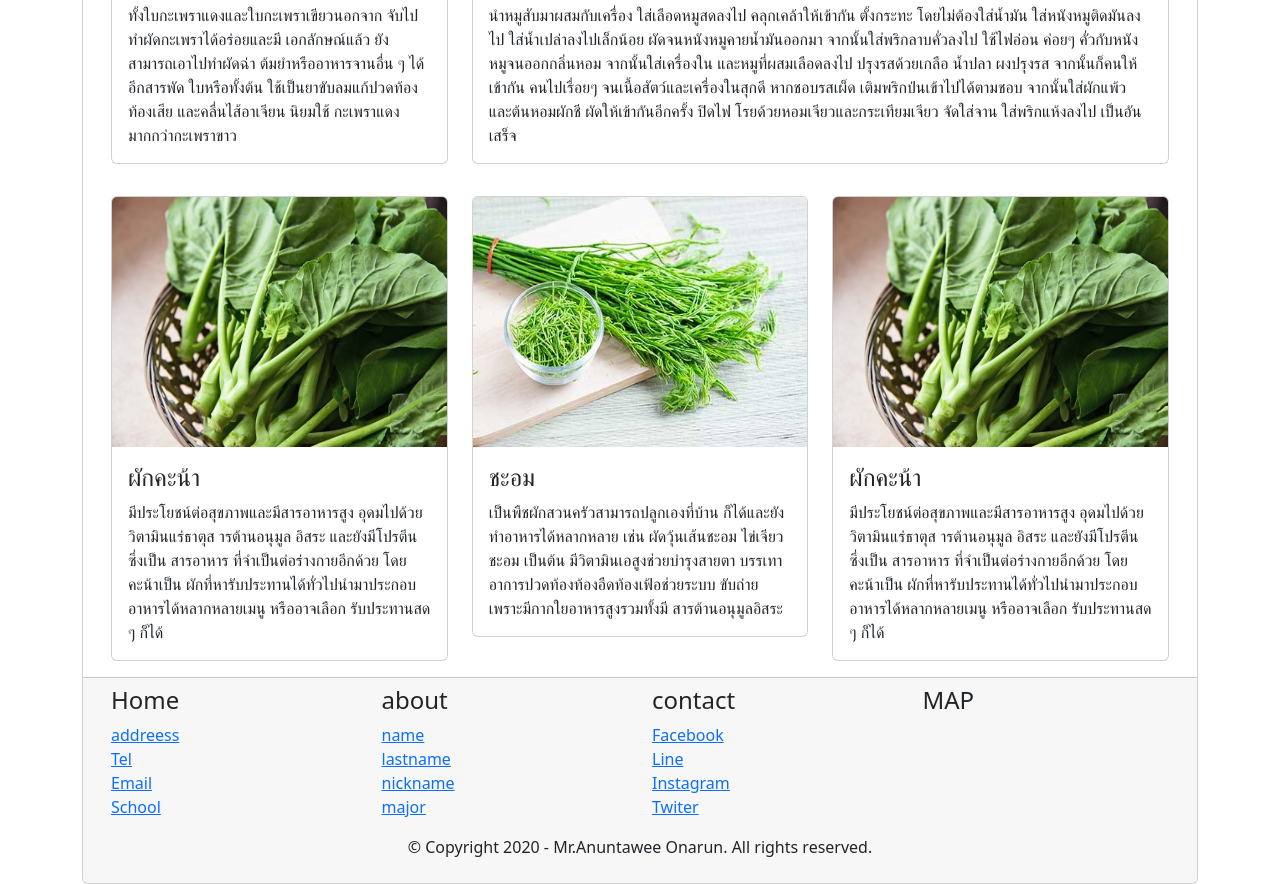
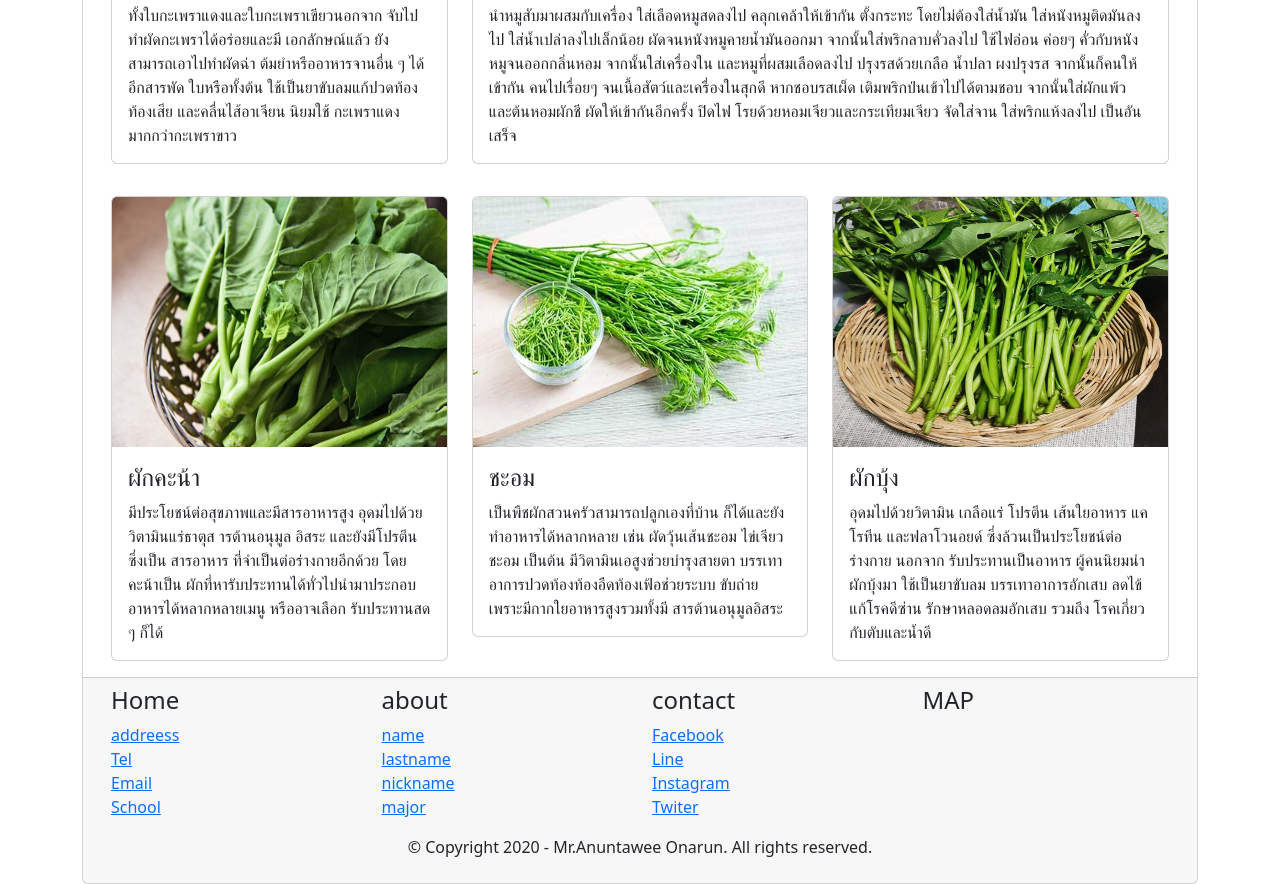
Before and after one commit to borwornwich/work2, a plain HTML site: page about.html in a window 1280 px wide. Shown: the part 882-1766 px from the top of the page. Drawn offline with nearby package versions, Linux system fonts and the light colour scheme.

Commit message:
new14.34

```diff
--- a/about.html
+++ b/about.html
@@ -89,7 +89,7 @@
             <div class="card-body">
                 <div class="container">
                     <div class="row">
-                        <div class="col-lg-4 ">
+                        <div class="col-lg-4 col-md-6 col-sm-12">
                             <div class="card" >
                                 <img class="card-img-top" src="img/i1.jpg"height="290px" alt="Card image">
                                 <div class="card-body">
@@ -104,7 +104,7 @@
                                 </div>
                             </div>
                         </div>
-                        <div class="col-lg-8 ">
+                        <div class="col-lg-8 col-md-6 col-sm-12">
                             <div class="card">
                                 <img class="card-img-top" src="img/i2.jpg"height="290px" alt="Card image">
                                 <div class="card-body">
@@ -130,7 +130,7 @@
             <div class="card-body">
                 <div class="container">
                     <div class="row">
-                        <div class="col-lg-4 ">
+                        <div class="col-lg-4 col-md-6 col-sm-12 ">
                             <div class="card" >
                                 <img class="card-img-top" src="img/i3.jpg"height="250px" alt="Card image">
                                 <div class="card-body">
@@ -146,7 +146,7 @@
                                 </div>
                             </div>
                         </div>
-                        <div class="col-lg-4 ">
+                        <div class="col-lg-4 col-md-6 col-sm-12">
                             <div class="card" >
                                 <img class="card-img-top" src="img/i4.jpg"height="250px" alt="Card image">
                                 <div class="card-body">
@@ -163,18 +163,19 @@
                                 </div>
                             </div>
                         </div>
-                        <div class="col-lg-4 ">
+                        <div class="col-lg-4 col-md-6 col-sm-12">
                             <div class="card" >
-                                <img class="card-img-top" src="img/i3.jpg"height="250px" alt="Card image">
+                                <img class="card-img-top" src="img/i5.png"height="250px" alt="Card image">
                                 <div class="card-body">
-                                    <h4 class="card-title">ผักคะน้า</h4>
-                                    <p class="card-text">  มีประโยชน์ต่อสุขภาพและมีสารอาหารสูง
-                                        อุดมไปด้วยวิตามินแร่ธาตุส ารต้านอนุมูล
-                                        อิสระ และยังมีโปรตีนซึ่งเป็น สารอาหาร
-                                        ที่จำเป็นต่อร่างกายอีกด้วย โดยคะน้าเป็น
-                                        ผักที่หารับประทานได้ทั่วไปนำมาประกอบ
-                                        อาหารได้หลากหลายเมนู หรืออาจเลือก
-                                        รับประทานสด ๆ ก็ได้</p>
+                                    <h4 class="card-title">ผักบุ้ง</h4>
+                                    <p class="card-text">  อุดมไปด้วยวิตามิน เกลือแร่ โปรตีน
+                                        เส้นใยอาหาร แคโรทีน และฟลาโวนอยด์
+                                         ซึ่งล้วนเป็นประโยชน์ต่อร่างกาย นอกจาก
+                                         รับประทานเป็นอาหาร ผู้คนนิยมนำผักบุ้งมา
+                                         ใช้เป็นยาขับลม บรรเทาอาการอักเสบ ลดไข้
+                                         แก้โรคดีซ่าน รักษาหลอดลมอักเสบ รวมถึง
+                                         โรคเกี่ยวกับตับและน้ำดี </p>
+
 
                                 </div>
                             </div>
```
Also changed, not shown: img/i5.png (added).
